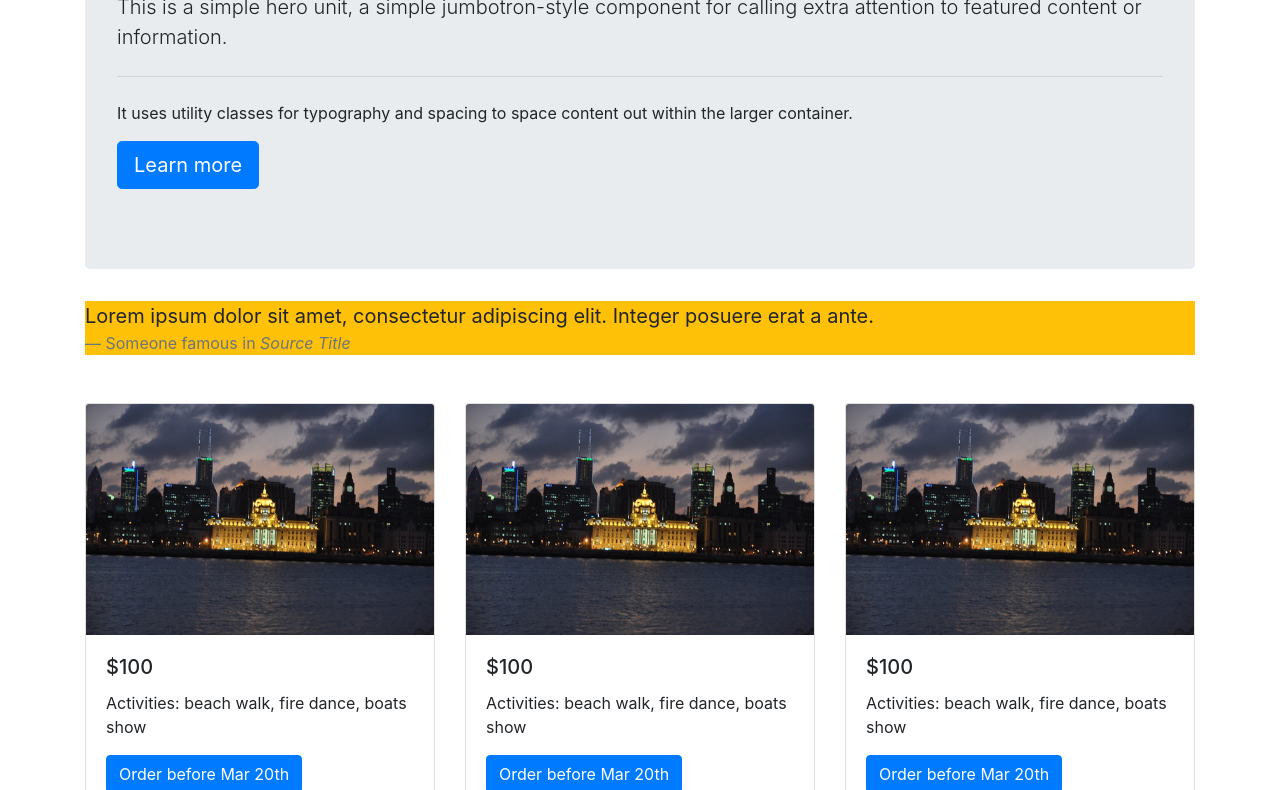
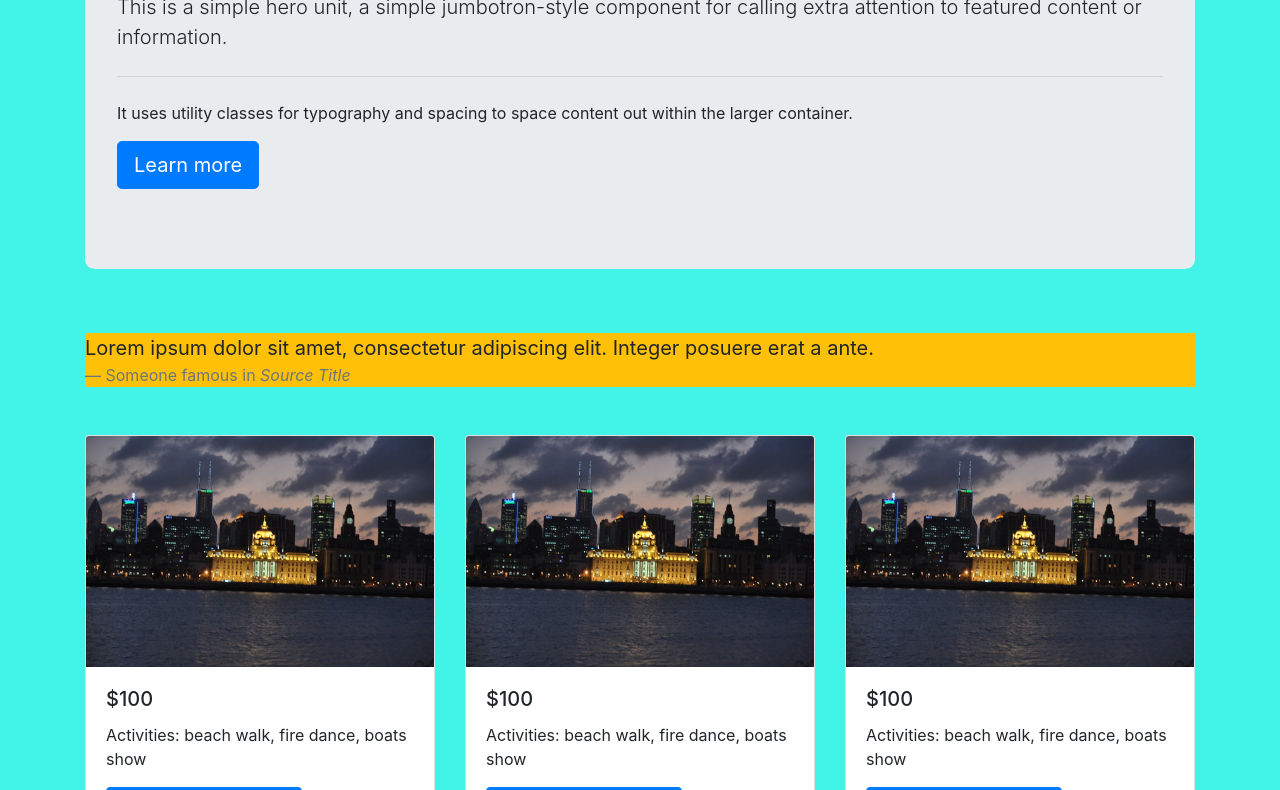
Before and after one commit to ZachSpenard/Vacation, a plain HTML site: page index.html in a window 1280 px wide. Shown: the part 195-985 px from the top of the page. Drawn offline with Linux system fonts and the light colour scheme.

Commit message:
Add custom style

```diff
--- /dev/null
+++ b/css/styles.css
@@ -0,0 +1,9 @@
+body {
+  background-color:#42f4e8;
+}
+.jumbotron {
+  padding: 4rem 2rem;
+  margin-bottom: 4rem;
+  background-color: #e9ecef;
+  border-radius: 0.6rem;
+}
--- a/index.html
+++ b/index.html
@@ -3,6 +3,7 @@
   <head>
     <meta charset="utf-8">
     <link rel="stylesheet" href="css/bootstrap.css">
+    <link rel="stylesheet" href="css/styles.css">
     <title>vacation</title>
   </head>
   <body>
```
